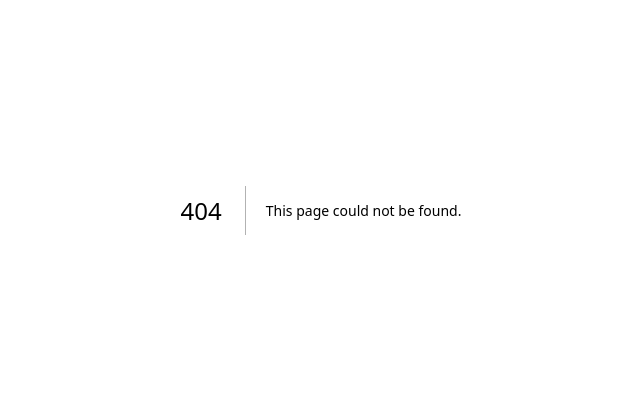
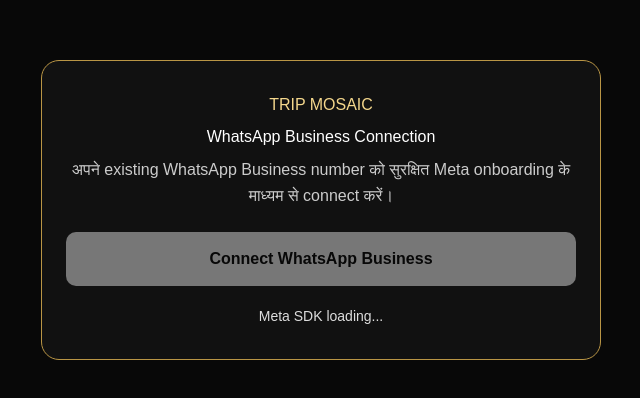
Before and after one commit to tripmosaic-hq/trip-mosaic, a Next.js app in the folder web/: page /whatsapp-onboarding in a window 1280 px wide. Before the commit this address had no page. Shown: the part 190-588 px from the top of the page, without its empty margins (319-959 px from the left). Built offline with nearby package versions, Linux system fonts and the light colour scheme.

Commit message:
Add WhatsApp onboarding page to production

```diff
--- /dev/null
+++ b/web/app/whatsapp-onboarding/page.tsx
@@ -0,0 +1,266 @@
+"use client";
+
+import { useEffect, useState } from "react";
+
+const META_APP_ID = "27733936062956949";
+const META_CONFIG_ID = "1945968386089679";
+
+type FacebookLoginResponse = {
+  authResponse?: {
+    code?: string;
+  };
+  status?: string;
+};
+
+type EmbeddedSignupMessage = {
+  type?: string;
+  event?: string;
+  data?: {
+    waba_id?: string;
+    phone_number_id?: string;
+    business_id?: string;
+    error_message?: string;
+  };
+};
+
+declare global {
+  interface Window {
+    FB?: {
+      init: (options: {
+        appId: string;
+        cookie: boolean;
+        xfbml: boolean;
+        version: string;
+      }) => void;
+      login: (
+        callback: (response: FacebookLoginResponse) => void,
+        options: {
+          config_id: string;
+          response_type: string;
+          override_default_response_type: boolean;
+          extras: {
+            setup: Record<string, never>;
+            featureType: string;
+            sessionInfoVersion: string;
+          };
+        }
+      ) => void;
+    };
+    fbAsyncInit?: () => void;
+  }
+}
+
+export default function WhatsAppOnboardingPage() {
+  const [sdkReady, setSdkReady] = useState(false);
+  const [status, setStatus] = useState("Meta SDK loading...");
+  const [wabaId, setWabaId] = useState("");
+  const [phoneNumberId, setPhoneNumberId] = useState("");
+
+  useEffect(() => {
+    const handleSignupMessage = (event: MessageEvent) => {
+      const allowedOrigins = [
+        "https://www.facebook.com",
+        "https://web.facebook.com",
+      ];
+
+      if (!allowedOrigins.includes(event.origin)) return;
+
+      let payload: unknown = event.data;
+
+      if (typeof payload === "string") {
+        try {
+          payload = JSON.parse(payload);
+        } catch {
+          return;
+        }
+      }
+
+      if (!payload || typeof payload !== "object") return;
+
+      const message = payload as EmbeddedSignupMessage;
+
+      if (message.type !== "WA_EMBEDDED_SIGNUP") return;
+
+      if (
+        message.event === "FINISH" ||
+        message.event === "FINISH_WHATSAPP_BUSINESS_APP_ONBOARDING"
+      ) {
+        setWabaId(message.data?.waba_id ?? "");
+        setPhoneNumberId(message.data?.phone_number_id ?? "");
+        setStatus("WhatsApp onboarding completed successfully.");
+        return;
+      }
+
+      if (message.event === "CANCEL") {
+        setStatus("Onboarding cancelled. No changes were made.");
+        return;
+      }
+
+      if (message.event === "ERROR") {
+        setStatus(
+          message.data?.error_message ||
+            "Meta onboarding में error आया।"
+        );
+      }
+    };
+
+    window.addEventListener("message", handleSignupMessage);
+
+    const initializeFacebook = () => {
+      window.FB?.init({
+        appId: META_APP_ID,
+        cookie: true,
+        xfbml: false,
+        version: "v26.0",
+      });
+
+      setSdkReady(true);
+      setStatus("Ready to connect WhatsApp Business.");
+    };
+
+    window.fbAsyncInit = initializeFacebook;
+
+    if (window.FB) {
+      initializeFacebook();
+    } else if (!document.getElementById("facebook-jssdk")) {
+      const script = document.createElement("script");
+      script.id = "facebook-jssdk";
+      script.src = "https://connect.facebook.net/en_US/sdk.js";
+      script.async = true;
+      script.defer = true;
+      script.crossOrigin = "anonymous";
+      document.body.appendChild(script);
+    }
+
+    return () => {
+      window.removeEventListener("message", handleSignupMessage);
+    };
+  }, []);
+
+  const launchWhatsAppSignup = () => {
+    if (!window.FB || !sdkReady) {
+      setStatus("Meta SDK अभी ready नहीं है। कुछ seconds बाद retry करें।");
+      return;
+    }
+
+    setStatus("Opening secure Meta onboarding...");
+
+    window.FB.login(
+      (response) => {
+        if (response.authResponse?.code) {
+          setStatus(
+            "Meta authorization received. Onboarding पूरा करें।"
+          );
+        } else {
+          setStatus("Authorization cancelled or not completed.");
+        }
+      },
+      {
+        config_id: META_CONFIG_ID,
+        response_type: "code",
+        override_default_response_type: true,
+        extras: {
+          setup: {},
+          featureType: "whatsapp_business_app_onboarding",
+          sessionInfoVersion: "3",
+        },
+      }
+    );
+  };
+
+  return (
+    <main
+      style={{
+        minHeight: "100vh",
+        background: "#080808",
+        color: "#f4d78c",
+        display: "flex",
+        alignItems: "center",
+        justifyContent: "center",
+        padding: "24px",
+        fontFamily: "Arial, sans-serif",
+      }}
+    >
+      <section
+        style={{
+          width: "100%",
+          maxWidth: "560px",
+          border: "1px solid #b99545",
+          borderRadius: "18px",
+          padding: "32px 24px",
+          textAlign: "center",
+          background: "#111111",
+        }}
+      >
+        <h1 style={{ marginBottom: "8px" }}>TRIP MOSAIC</h1>
+
+        <p style={{ color: "#ffffff", marginBottom: "8px" }}>
+          WhatsApp Business Connection
+        </p>
+
+        <p
+          style={{
+            color: "#cccccc",
+            lineHeight: "1.6",
+            marginBottom: "24px",
+          }}
+        >
+          अपने existing WhatsApp Business number को सुरक्षित Meta
+          onboarding के माध्यम से connect करें।
+        </p>
+
+        <button
+          type="button"
+          onClick={launchWhatsAppSignup}
+          disabled={!sdkReady}
+          style={{
+            width: "100%",
+            border: "none",
+            borderRadius: "10px",
+            padding: "15px 20px",
+            fontSize: "16px",
+            fontWeight: "bold",
+            cursor: sdkReady ? "pointer" : "not-allowed",
+            background: sdkReady ? "#d4af57" : "#777777",
+            color: "#080808",
+          }}
+        >
+          Connect WhatsApp Business
+        </button>
+
+        <p
+          style={{
+            color: "#dddddd",
+            fontSize: "14px",
+            lineHeight: "1.5",
+            marginTop: "20px",
+          }}
+        >
+          {status}
+        </p>
+
+        {wabaId && (
+          <div
+            style={{
+              marginTop: "20px",
+              padding: "14px",
+              background: "#1a1a1a",
+              borderRadius: "10px",
+              color: "#ffffff",
+              textAlign: "left",
+              overflowWrap: "anywhere",
+            }}
+          >
+            <p>
+              <strong>WABA ID:</strong> {wabaId}
+            </p>
+            <p>
+              <strong>Phone Number ID:</strong>{" "}
+              {phoneNumberId || "Meta confirmation pending"}
+            </p>
+          </div>
+        )}
+      </section>
+    </main>
+  );
+}
```
